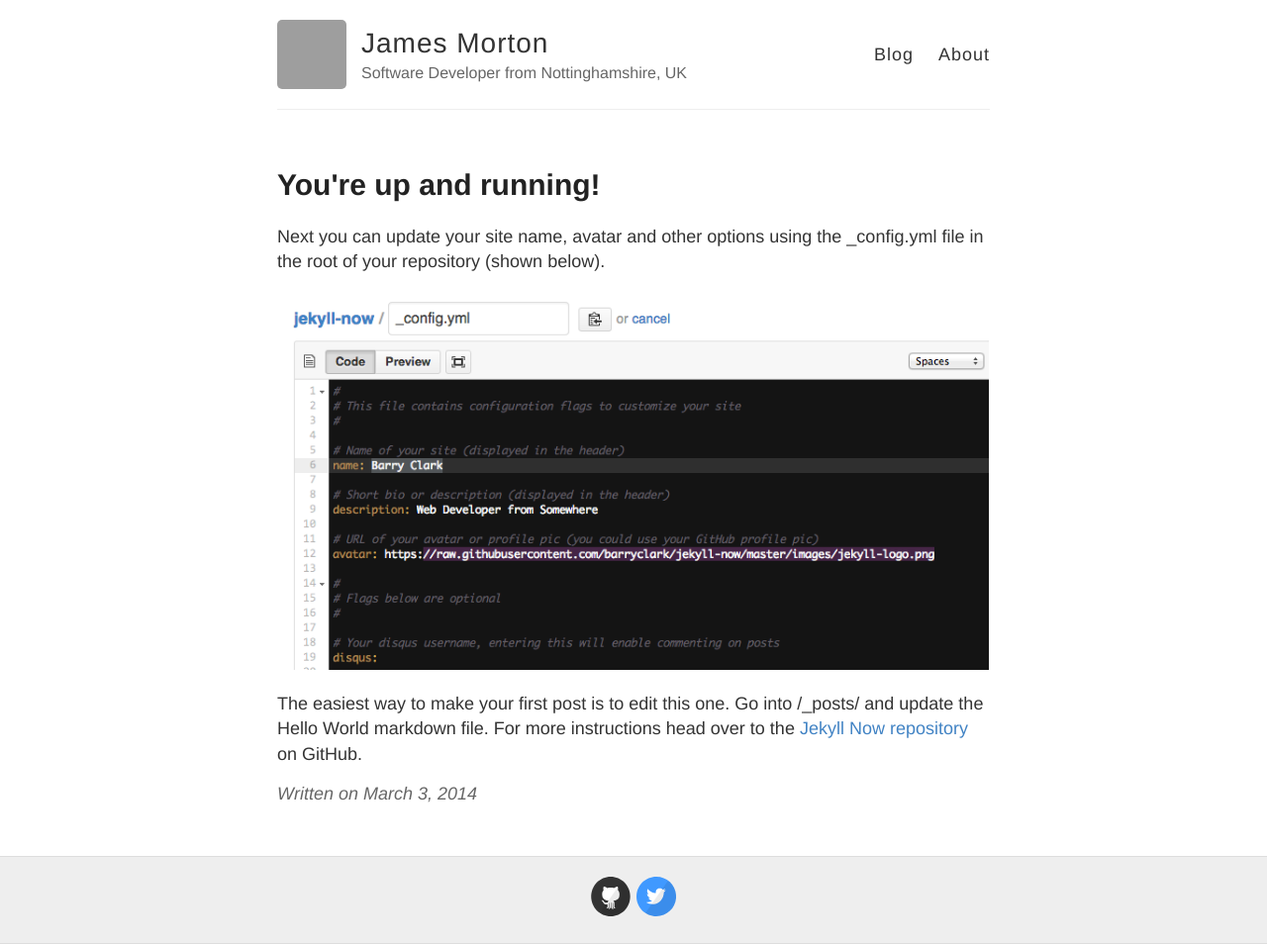
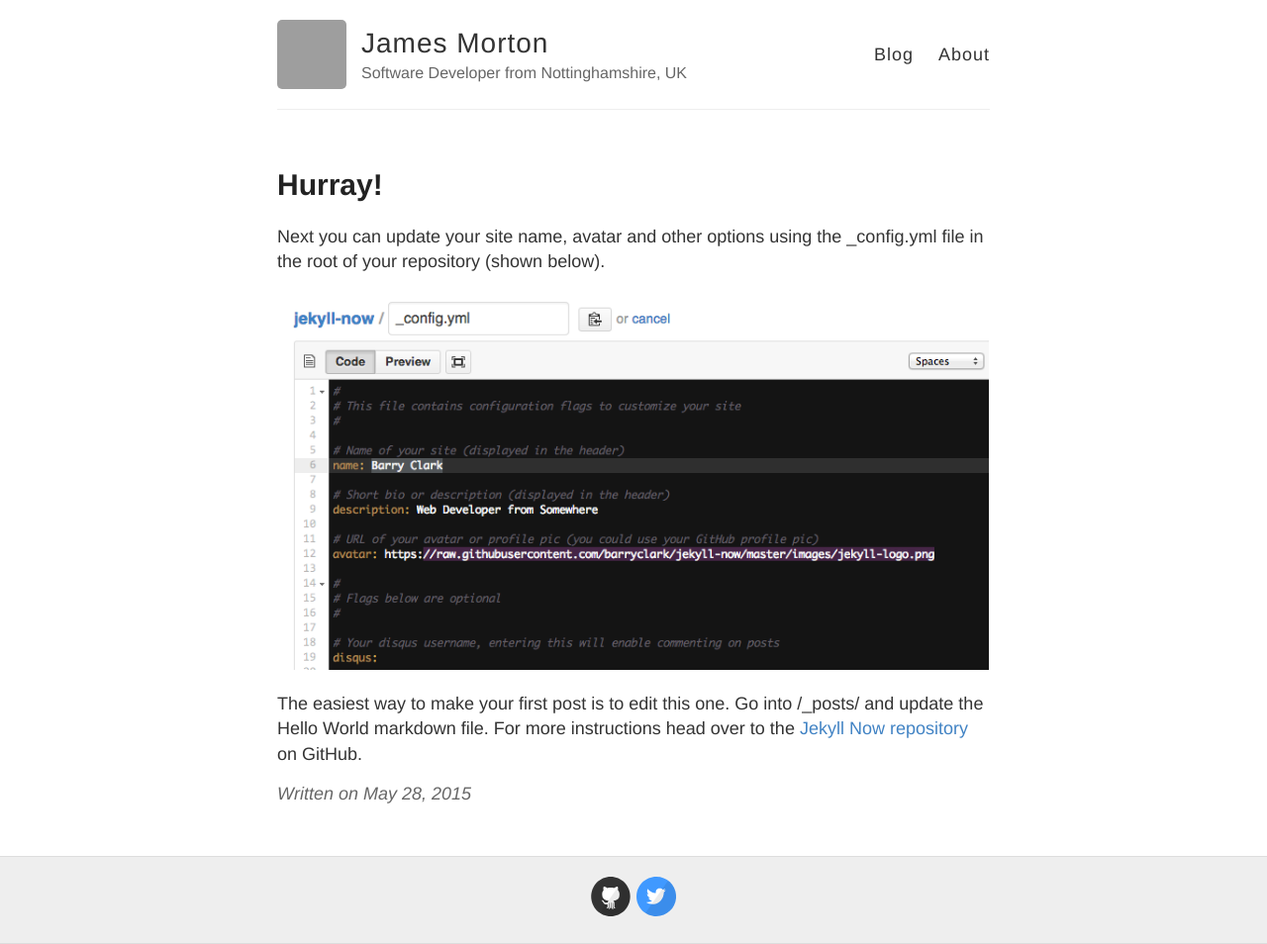
Before and after one commit to mortondev/mortondev.github.io, a Jekyll site: the page built from _posts/2015-05-28-first-post.md, in a window 1280 px wide. Shown: the whole page at 99% size. Built offline with Jekyll 4.4.1, drawn with Linux system fonts in a browser that asks for light colours; Markdown is read by kramdown in place of the engine named in the settings; grey boxes are pictures that could not be loaded.

```diff
--- a/_config.yml
+++ b/_config.yml
@@ -37,7 +37,7 @@ footer-links:
 disqus:
 
 # Enter your Google Analytics web tracking code (e.g. UA-2110908-2) to activate tracking
-google_analytics:
+google_analytics: UA-3656832-10
 
 # Your website URL (e.g. http://barryclark.github.io or http://www.barryclark.co)
 # Used for Sitemap.xml and your RSS feed
--- a/_posts/2014-3-3-Hello-World.md
+++ b/_posts/2015-05-28-first-post.md
@@ -1,6 +1,6 @@
 ---
 layout: post
-title: You're up and running!
+title: Hurray!
 ---
 
 Next you can update your site name, avatar and other options using the _config.yml file in the root of your repository (shown below).
```
